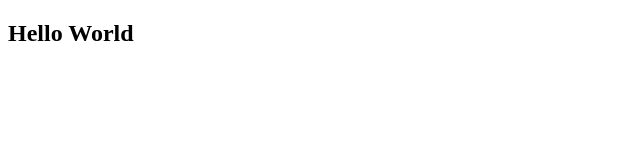
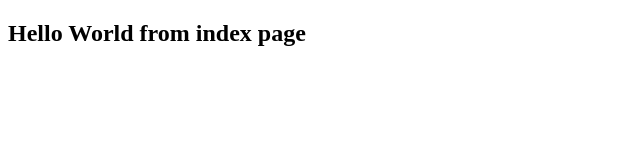
Before and after one commit to harshanajayarathna/demo-repo, a plain HTML site: page index.html in a window 1280 px wide. Shown: the whole page, without its empty margins (0-640 px from the left). Drawn offline with Linux system fonts and the light colour scheme.

Commit message:
updated index.html
updated index page text

```diff
--- a/index.html
+++ b/index.html
@@ -7,6 +7,6 @@
     <title>Index Page</title>
 </head>
 <body>
-    <h2>Hello World</h2>
+    <h2>Hello World  from index page</h2>
 </body>
 </html>
```
